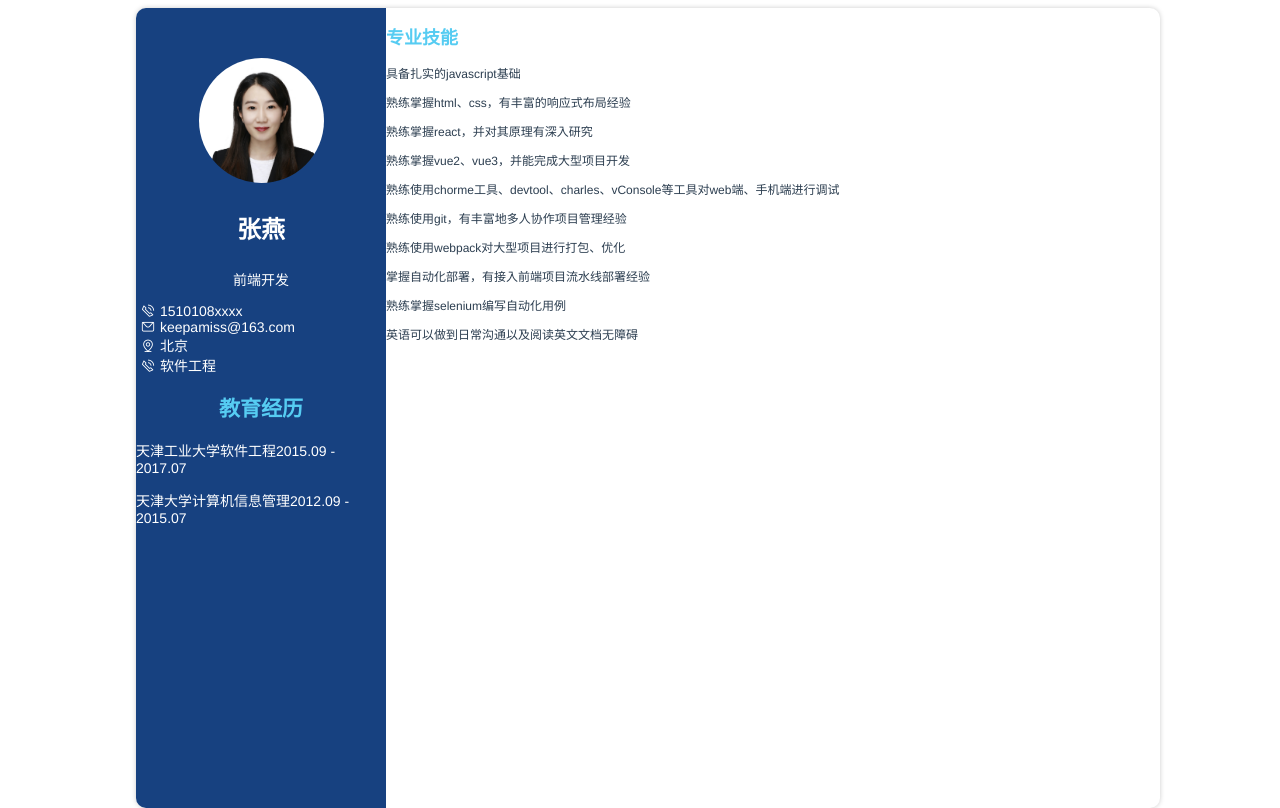
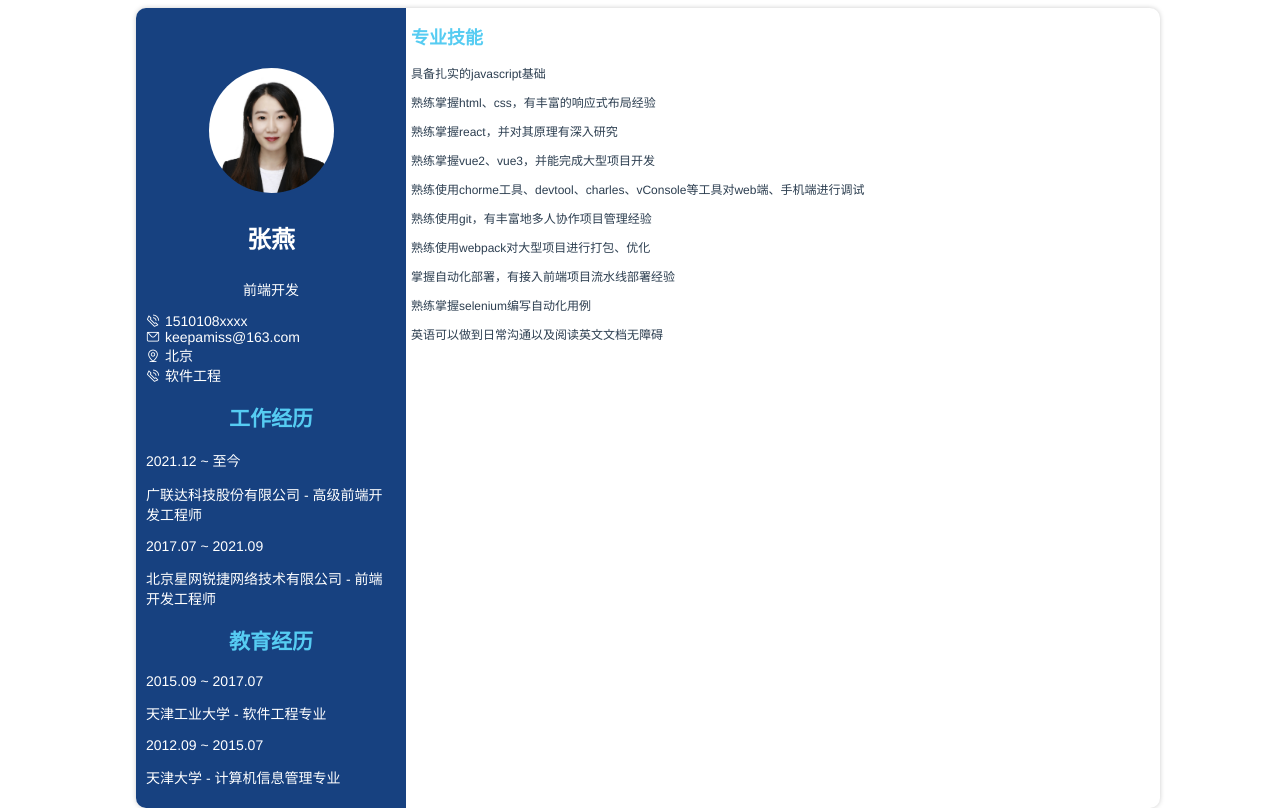
Before and after one commit to keepAmiss6/resume, a Vue app in the folder resume/: page / in a window 1280 px wide. Built offline with nearby package versions, Linux system fonts and the light colour scheme.

Commit message:
feat:教育和工作经历

```diff
--- a/resume/src/page/resume.vue
+++ b/resume/src/page/resume.vue
@@ -4,7 +4,7 @@
       <img src="../assets/pic.jpg" alt="" style="width: 125px;height:125px;border-radius:65px;margin-top:50px">
       <p style="font-size: 24px;font-weight: 700">张燕</p>
       <p>前端开发</p>
-      <div style="text-align: left;margin-left: 5px;">
+      <div style="text-align: left;">
         <div><i class="el-icon-phone-outline left-icon"></i>1510108xxxx</div>
         <div><i class="el-icon-message left-icon"></i>keepamiss@163.com</div>
         <div><i class="el-icon-location-information left-icon"></i>北京</div>
@@ -12,10 +12,22 @@
       </div>
 
       <div>
+        <h2 style="color: #56CCF2;">工作经历</h2>
+        <div style="text-align:left">
+          <p>2021.12 ~ 至今</p>
+          <div class="flex-space"><span>广联达科技股份有限公司 - 高级前端开发工程师</span></div>
+          <p>2017.07 ~ 2021.09</p>
+          <div class="flex-space"><span>北京星网锐捷网络技术有限公司 - 前端开发工程师</span></div>
+        </div>
+      </div>
+
+      <div>
         <h2 style="color: #56CCF2;">教育经历</h2>
         <div style="text-align:left">
-        <p><span>天津工业大学</span><span>软件工程</span><span>2015.09 - 2017.07</span></p>
-        <p><span>天津大学</span><span>计算机信息管理</span><span>2012.09 - 2015.07</span></p>
+          <p>2015.09 ~ 2017.07</p>
+          <div class="flex-space"><span>天津工业大学 - 软件工程专业</span></div>
+          <p>2012.09 ~ 2015.07</p>
+          <div class="flex-space"><span>天津大学 - 计算机信息管理专业</span></div>
         </div>
       </div>
 
@@ -64,6 +76,7 @@
     flex-basis: 250px;
     background: #174180;
     color: white;
+    padding: 10px;
 
     .left-icon {
       margin-right: 5px;
@@ -73,6 +86,12 @@
   .right {
     height: 100%;
     flex: 1;
+    margin-left: 5px;
   }
+  .flex-space{
+    display: flex;
+    justify-content: space-between;
+  }
+
 }
 </style>
```
Also changed, not shown: 1 other file (tests, documents, lock files or other folders). Lines whose indentation alone changed are shown as unchanged.
